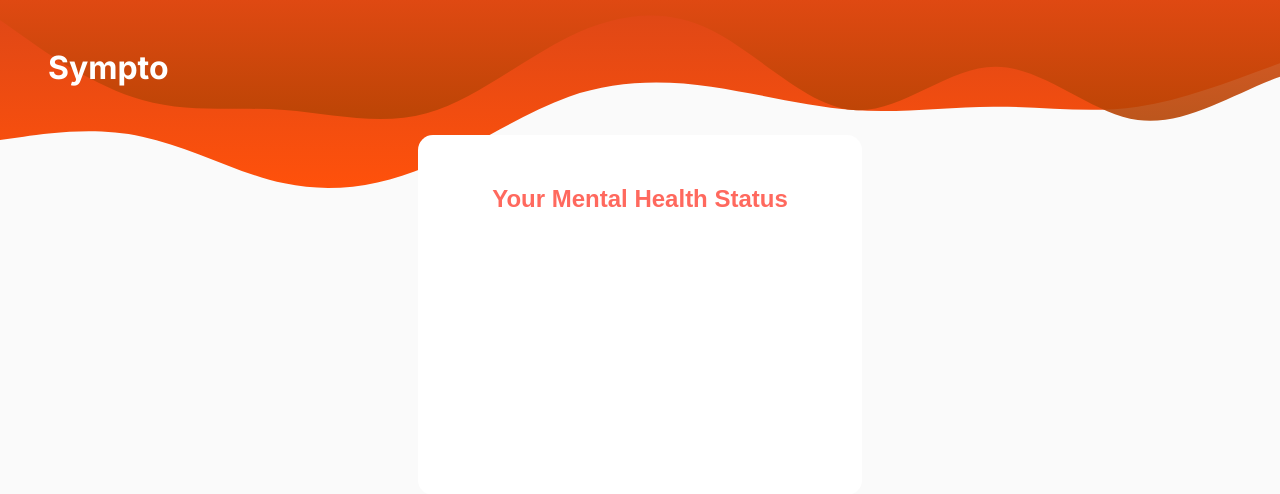
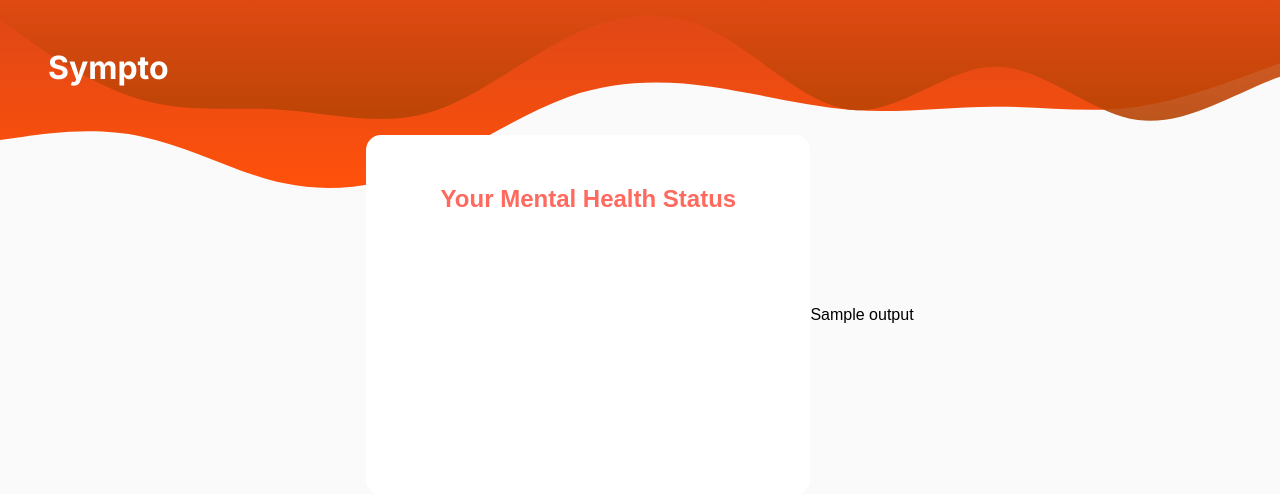
Before and after one commit to AliReda2/Sympto, a Flask app: template templates/mentalhealthoutput.html in a window 1280 px wide. Shown: the top 494 px of the page. Run offline with Flask 3, Linux system fonts and the light colour scheme; the template is opened without the code that fills it: most values are stand-ins (such as "Sample title", 1, 10 or a date in 2020); parts of the project's set-up code (start-up, migrations or seed data) failed here and were passed over.

Commit message:
Added mental output

```diff
--- a/app.py
+++ b/app.py
@@ -106,13 +106,13 @@ def mental():
         input['text']=input['text'].apply(lambda x : ' '.join([index for index in x]))
         X_valid=vectorizer.transform(input['text'])
         stress_output=mental_model.predict(X_valid)
-        stress_probab = mental_model.predict_proba(X_valid)[1]
+        stress_probab = mental_model.predict_proba(X_valid)[0][1]
         if stress_output==0:
             stress_output='Not Stress'
         else:
             stress_output='Stress'
 
-        print(stress_output)
+        return render_template('mentalhealthoutput.html', output=stress_output)
 
     return render_template('mentalhealth.html')
 
--- a/templates/mentalhealthoutput.html
+++ b/templates/mentalhealthoutput.html
@@ -34,7 +34,8 @@
                 <div id="symptomsInput" ></div>
                 <div id="quoteContainer"></div>
             </div>
-
+    </div>
+    <p>{{ output }}</p>
     <script src="https://code.jquery.com/jquery-3.6.4.min.js"></script>
     <script src="../static/Js/mentalhealthoutput.js"></script>
 </body>
```
